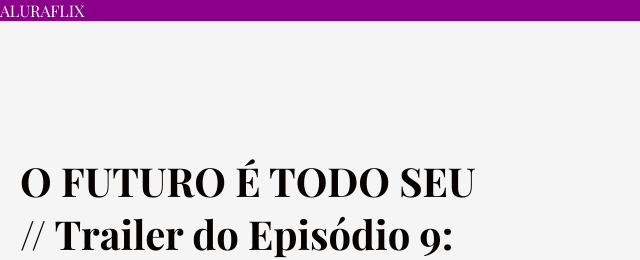
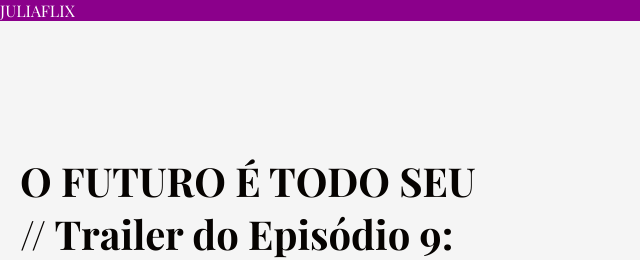
Before and after one commit to majucaastro/aluraflixjulia, a plain HTML site: page index.html in a window 1280 px wide. Shown: the top 260 px of the page, 0-640 px from the left. Drawn offline with nearby package versions, Linux system fonts and the light colour scheme; a web font is replaced by a local one.

Commit message:
Alterando Aluraflix para JULIAFLIX

```diff
--- a/index.html
+++ b/index.html
@@ -6,12 +6,12 @@
     <link rel="preconnect" href="https://fonts.gstatic.com" crossorigin>
     <link href="https://fonts.googleapis.com/css2?family=Playfair+Display:ital,wght@0,400..900;1,400..900&display=swap"
         rel="stylesheet">
-    <title>ALURAFLIX</title>
+    <title>JULIAFLIX</title>
 </head>
 
 <body>
 
-    <header>ALURAFLIX</header>
+    <header>JULIAFLIX</header>
 
     <section class="chamada">
         <div class="chamada-texto">
```
